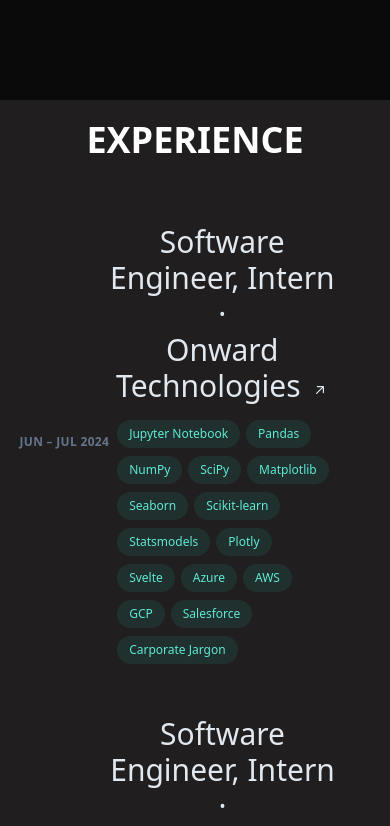
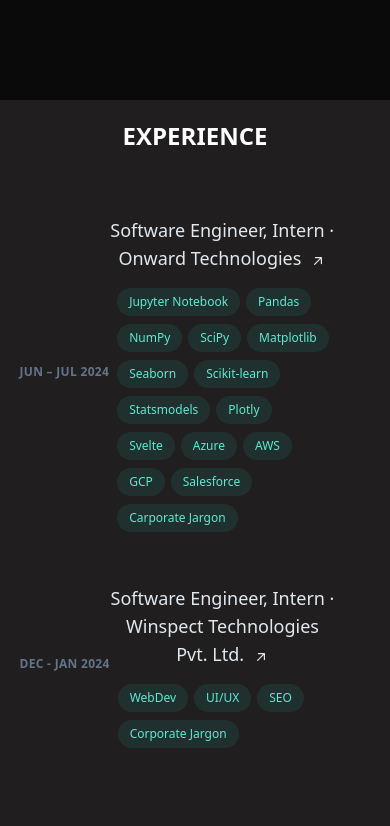
Before and after one commit to Blaeriz/portfolio, a SvelteKit app: page / in a window 390 px wide. Shown: the part 920-1746 px from the top of the page. Built offline with nearby package versions, Linux system fonts and the light colour scheme.

Commit message:
made it more mobile friendly

```diff
--- a/src/routes/+page.svelte
+++ b/src/routes/+page.svelte
@@ -10,7 +10,7 @@
   let cardH3Styles = "text-[#8a8b8b] font-[700] text-xl py-2 text-left group-hover:text-[#e0e0e0]"
   let cardPStyles = "text-[#8a8b8b] font-[400] text-l text-left group-hover:text-[#e0e0e0]"
   let cardImageStyles = "transition-transform transform group-hover:scale-110"
-  let titleStyles = "uppercase text-white font-[700] text-4xl"
+  let titleStyles = "uppercase text-white font-[700] text-2xl md:text-4xl"
   let subTitleStyles = "text-[#8a8b8b] font-[400] text-l text-center"
   let skillsCardLiStyles = "flexrelative flex-auto text-center items-center p-[5px] justify-between text-[#8a8a8a] font-extrabold md:w-1/3 sm:w-1/2 transition"
   let skillsCardDivStyles = "border border-[2px_solid] p-3 w-full h-full text-xs md:text-lg flex justify-center items-center hover:text-[#211d26] hover:bg-[#8a8a8a] tracking-wide transition"
@@ -158,7 +158,7 @@
             <p class="block text-3xl font-bold w-[75vw] max-w-[900px] m-[1em_auto] text-[#ffffff]">¯\_(ツ)_/¯</p>
             <div class="flex flex-row justify-center gap-5 md:gap-10">
               <button class="text-sm text-black mix-blend-difference font-[700] text-[12px] bg-white uppercase px-[5px] py-[10px] tracking-wide rounded-md md:px-[10px] md:py-[15px] md:text-[15px]" on:click={knowMore}>Know More</button>
-              <a class="flex flex-row gap-2 justify-between text-[12px] font-[700] bg-transparent text-[#ffffff] border border-white uppercase px-[5px] py-[10px] tracking-wide rounded-md md:px-[10px] md:py-[15px] md:text-[15px]" href='https://hppingleblog.netlify.app' target="_blank" rel="noopener noreferrer"><Icon icon="mdi:blog-outline" width="24" height="24" /> Blog</a>
+              <a class="flex flex-row gap-2 justify-between text-[12px] font-[700] bg-transparent text-[#ffffff] border border-white uppercase px-[5px] py-[10px] tracking-wide rounded-md md:px-[10px] md:py-[15px] md:text-[15px]" href='https://blogs.hppingle.tech' target="_blank" rel="noopener noreferrer"><Icon icon="mdi:blog-outline" width="24" height="24" /> Blog</a>
               <a class="flex flex-row gap-2 justify-between text-[12px] font-[700] bg-transparent text-[#ffffff] border border-white uppercase px-[5px] py-[10px] tracking-wide rounded-md md:px-[10px] md:py-[15px] md:text-[15px]" href='/download_resume'><DownloadIcon></DownloadIcon> Resume</a>
             </div>
         </div>
@@ -190,7 +190,7 @@
                                           rel="noreferrer noopener"
                                           aria-label="Software Engineer, Intern at Onward Technologies"
                                       >
-                                          <span class="text-3xl">
+                                          <span class="text-lg md:text-3xl">
                                               Software Engineer, Intern ·<!-- -->
                                               <span class="inline-block">
                                                   Onward Technologies
@@ -278,7 +278,7 @@
                                         rel="noreferrer noopener"
                                         aria-label="Software Engineer, Intern at WinspectTechnologies Pvt. Ltd."
                                     >
-                                        <span class="text-3xl">
+                                        <span class="text-lg md:text-3xl">
                                             Software Engineer, Intern ·<!-- -->
                                             <span class="inline-block">
                                                 Winspect Technologies Pvt. Ltd.
```
